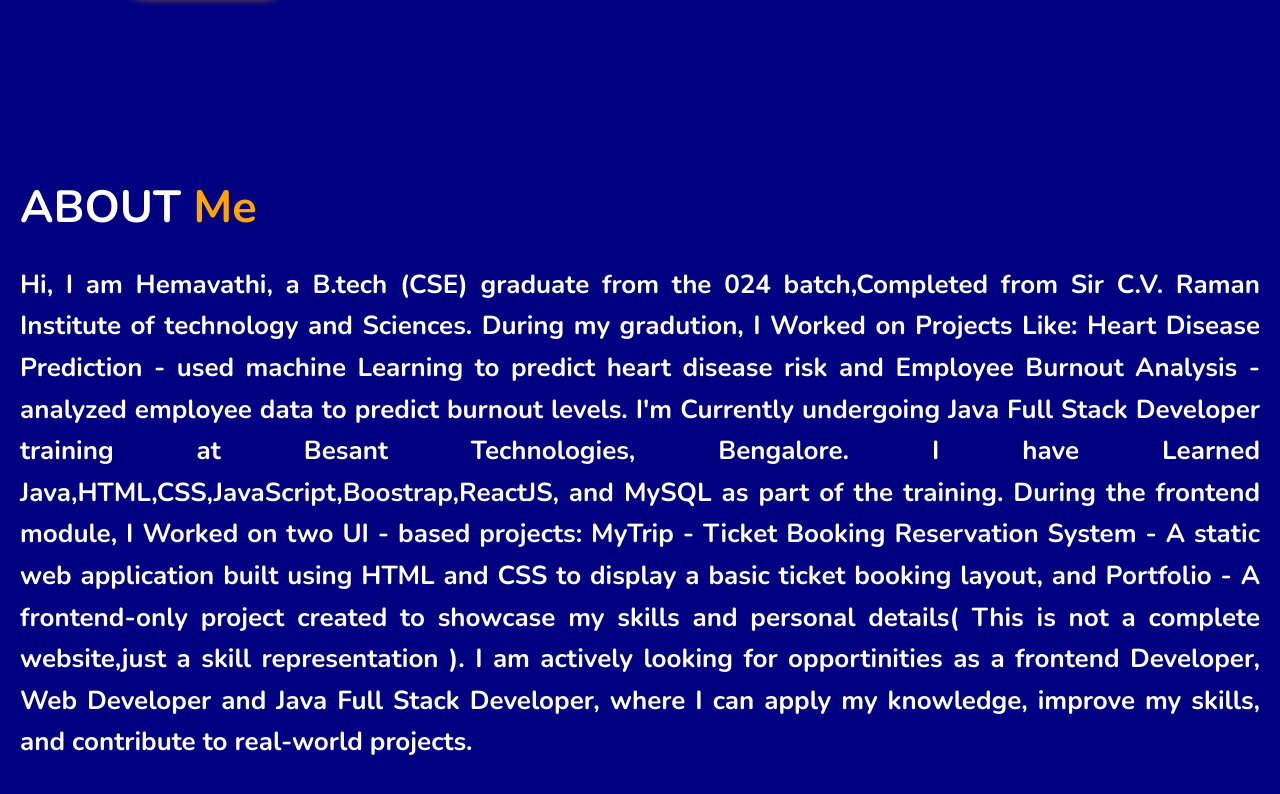
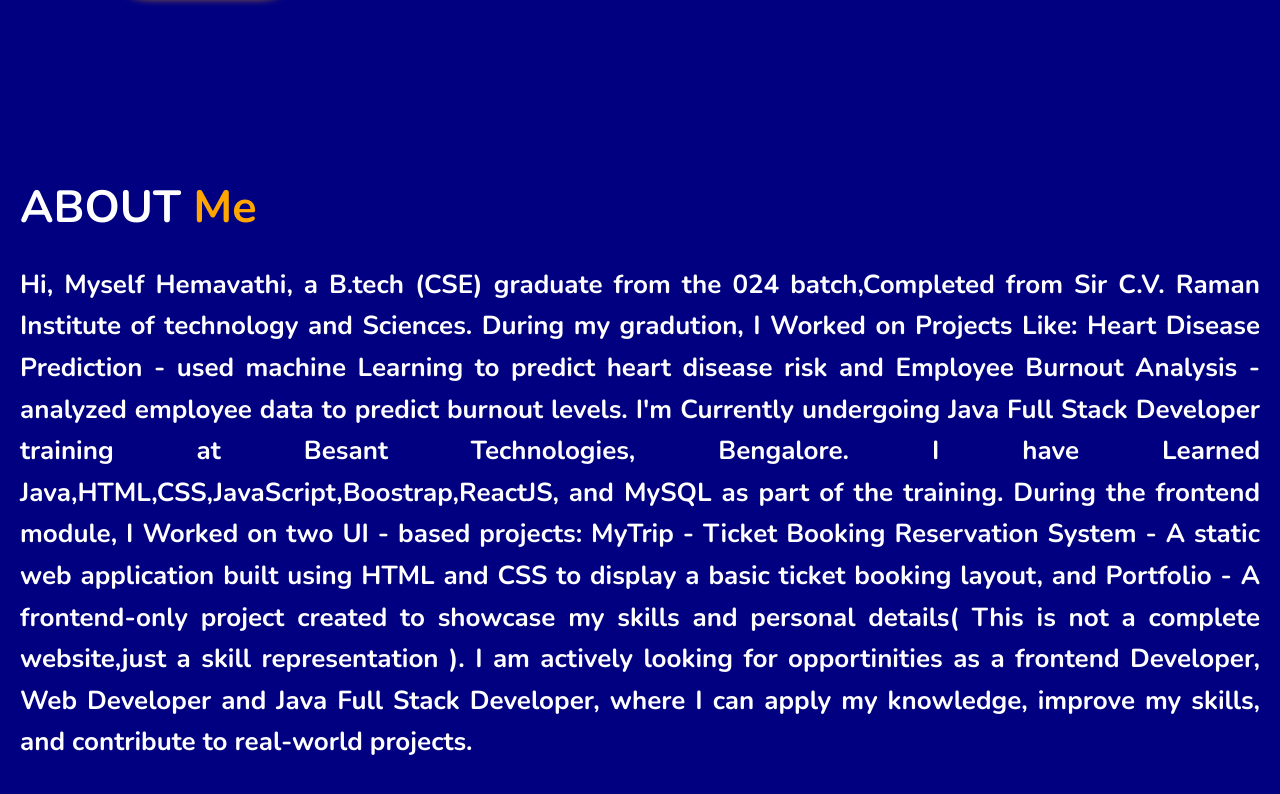
Before and after one commit to hema143developer/My-portfolio, a plain HTML site: page index.html in a window 1280 px wide. Shown: the part 639-1433 px from the top of the page. Drawn offline with nearby package versions, Linux system fonts and the light colour scheme.

Commit message:
Update index.html

```diff
--- a/index.html
+++ b/index.html
@@ -47,7 +47,7 @@
          <section class="about" id="about">
             <div class="about-content">
                 <h2 class="heading">ABOUT <span>Me</span></h2><br>
-                <h3>Hi, I am Hemavathi, a B.tech (CSE) graduate from the 024 batch,Completed from Sir C.V. Raman Institute of technology and Sciences.
+                <h3>Hi, Myself Hemavathi, a B.tech (CSE) graduate from the 024 batch,Completed from Sir C.V. Raman Institute of technology and Sciences.
                     During my gradution, I Worked on Projects Like: Heart Disease Prediction - used machine Learning to predict heart disease risk and Employee Burnout Analysis - analyzed employee data to predict burnout levels.
                 I'm Currently undergoing Java Full Stack Developer training at Besant Technologies, Bengalore.
             I have Learned Java,HTML,CSS,JavaScript,Boostrap,ReactJS, and MySQL as part of the training.
```
